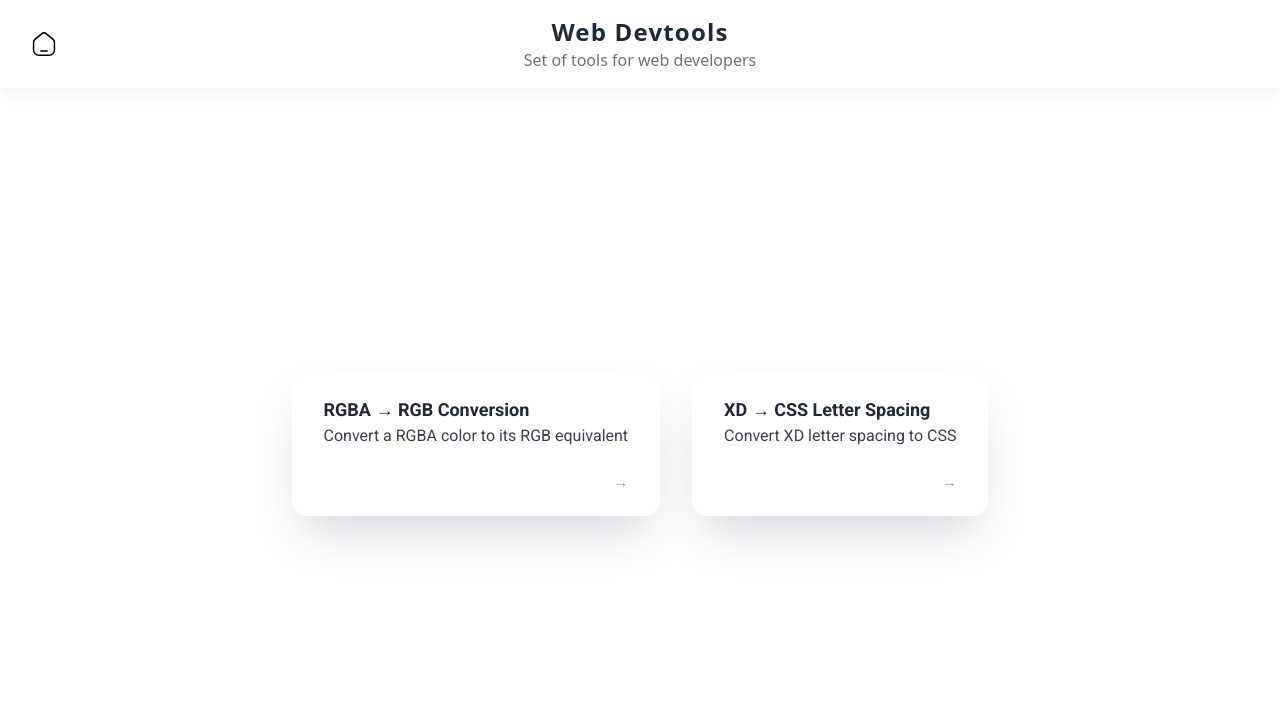
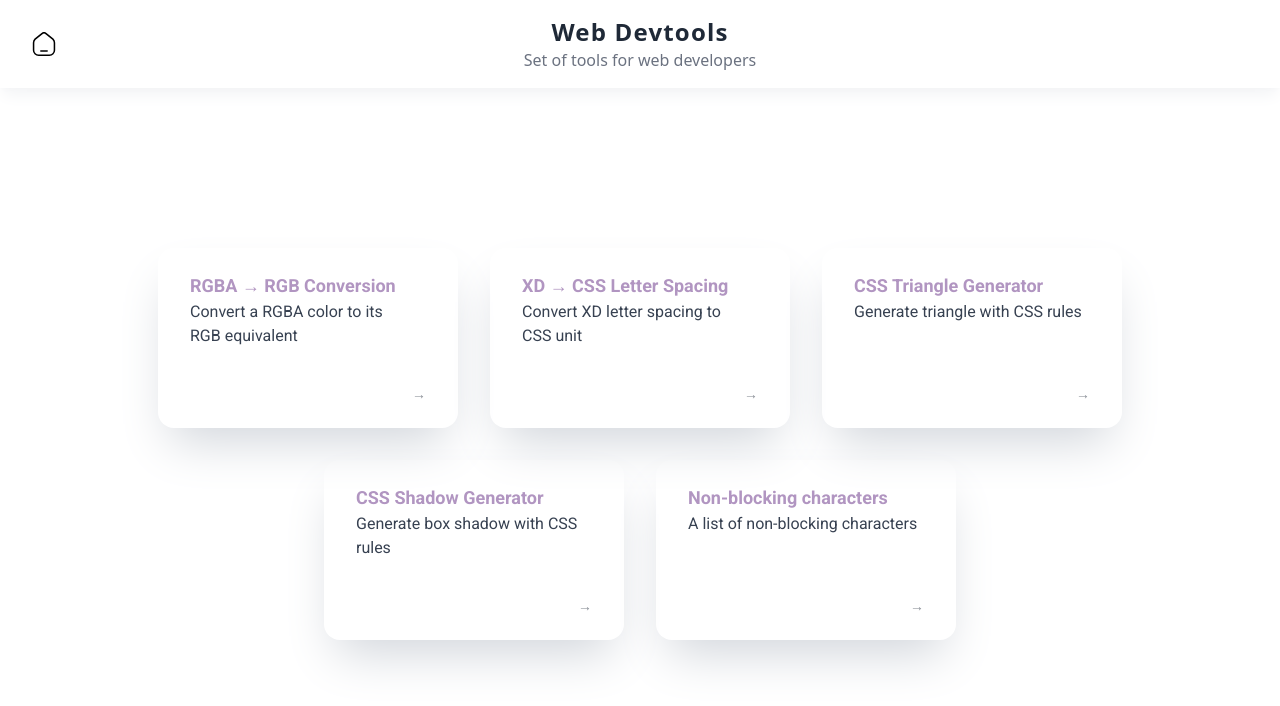
Before and after one commit to gregoirebiendine/webdevtools, a SvelteKit app: page / in a window 1280 px wide. Shown: the top 706 px of the page. Built offline with nearby package versions, Linux system fonts and the light colour scheme.

Commit message:
feat: restyle tool box and add other tools

```diff
--- a/src/lib/components/ProjectBox.svelte
+++ b/src/lib/components/ProjectBox.svelte
@@ -4,15 +4,17 @@
     export let href: string;
 </script>
 
-<a class="rounded-2xl shadow-2xl shadow-gray-300 font-roboto px-8 py-6 transition-transform duration-300 hover:scale-105" {href}>
-    <p class="font-bold text-lg text-gray-800">
-        {title}
-    </p>
-    <p class="text-base text-gray-700">
-        {desc}
-    </p>
+<a class="w-[300px] h-[180px] flex flex-col justify-between rounded-2xl shadow-2xl shadow-gray-300 font-roboto px-8 py-6 transition-transform duration-300 hover:scale-105" {href}>
+    <div>
+        <p class="font-bold text-lg text-soft-purple-2">
+            {title}
+        </p>
+        <p class="text-base text-gray-700">
+            {desc}
+        </p>
+    </div>
 
-    <p class="font-sans text-sm text-gray-800 text-right opacity-50 mt-6">
+    <p class="font-sans text-sm text-gray-800 text-right opacity-50">
         →
     </p>
 </a>
--- a/src/routes/+page.svelte
+++ b/src/routes/+page.svelte
@@ -16,16 +16,35 @@
             <p class="text-base text-gray-500 text-center">Set of tools for web developers</p>
         </div>
     </nav>
-    <div class="w-full h-full flex flex-row justify-center items-center gap-8">
+    <div class="w-full h-full flex flex-col justify-center items-center gap-8">
+        <div class="flex flex-row justify-center items-center gap-8">
             <ProjectBox
                 title="RGBA → RGB Conversion"
-            desc="Convert a RGBA color to its RGB equivalent"
+                desc="Convert a RGBA color to its RGB&nbsp;equivalent"
                 href="/"
             />
             <ProjectBox
                 title="XD → CSS Letter Spacing"
-            desc="Convert XD letter spacing to CSS"
+                desc="Convert XD letter spacing to CSS&nbsp;unit"
+                href="/"
+            />
+            <ProjectBox
+                title="CSS Triangle Generator"
+                desc="Generate triangle with CSS rules"
+                href="/"
+            />
+        </div>
+        <div class="flex flex-row justify-center items-center gap-8">
+            <ProjectBox
+                title="CSS Shadow Generator"
+                desc="Generate box shadow with CSS rules"
+                href="/"
+            />
+            <ProjectBox
+                title="Non-blocking characters"
+                desc="A list of non-blocking characters"
                 href="/"
             />
         </div>
     </div>
+</div>
--- a/tailwind.config.js
+++ b/tailwind.config.js
@@ -5,6 +5,10 @@ export default {
     extend: {
       fontFamily: {
         'roboto': 'Roboto, Arial, sans-serif'
+      },
+      colors: {
+        'soft-purple-1': '#ccaedb',
+        'soft-purple-2': '#b195c1',
       }
     },
   },
```
Lines whose indentation alone changed are shown as unchanged.
